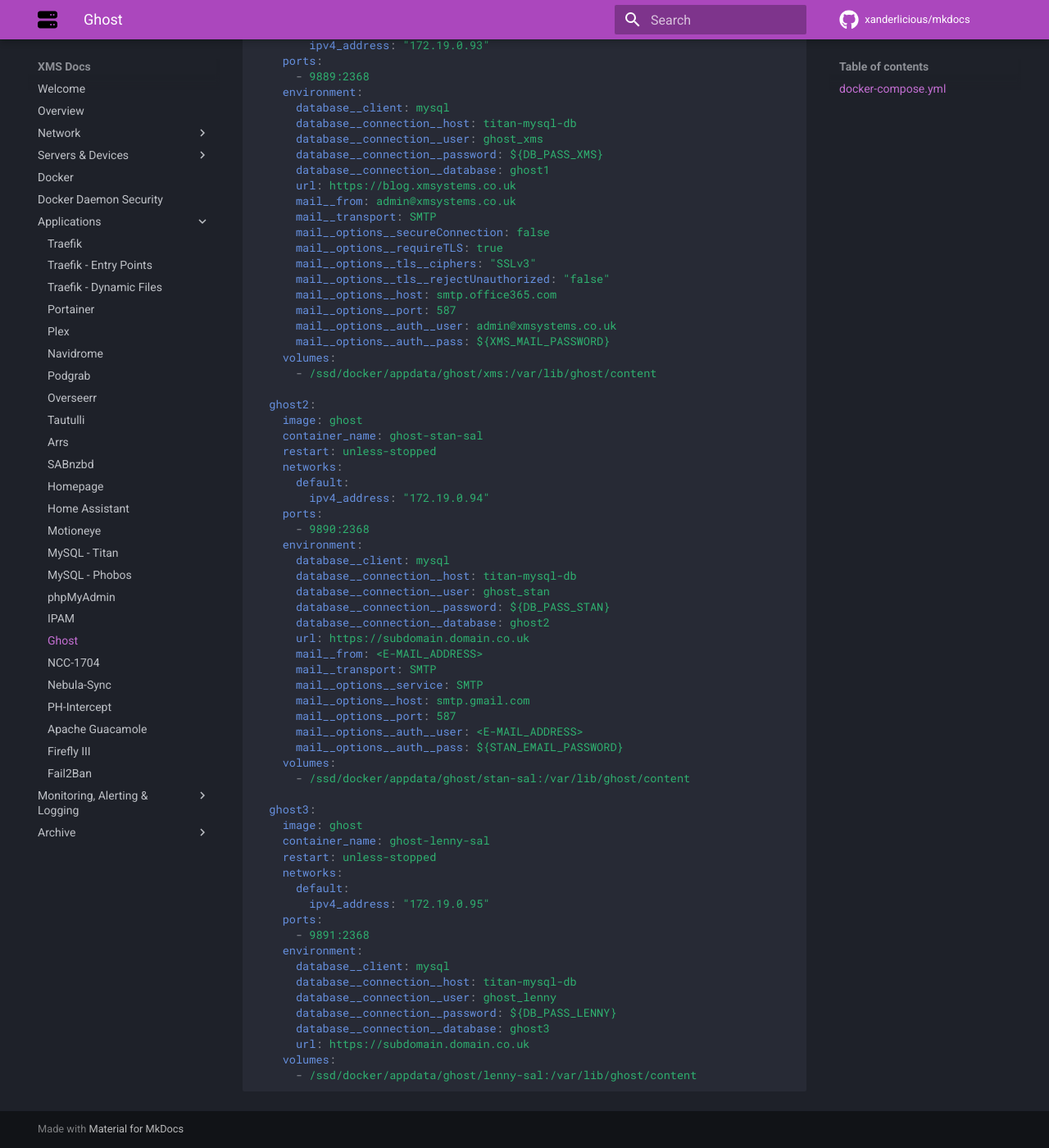
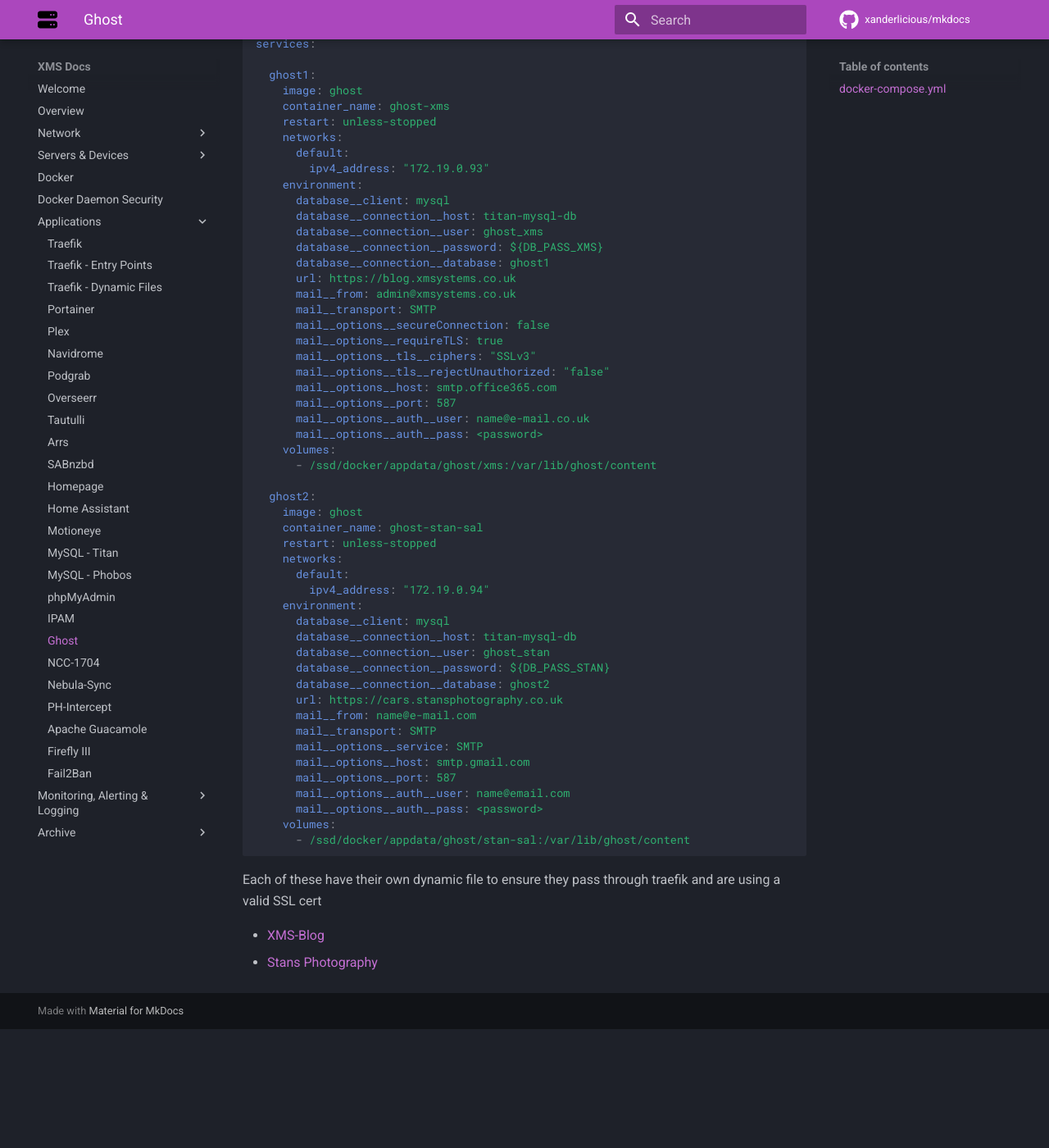
Before and after one commit to Xanderlicious/mkdocs, an MkDocs documentation site: the page built from docs/ghost.md, in a window 1280 px wide and 1400 px high, scrolled down 823 px. Shown: the whole window at 82% size. Built offline with MkDocs 1.6.1 and Material for MkDocs 9.7.7, drawn with Linux system fonts in a browser that asks for light colours; comment, search, counter and statistics services are not loaded; after the commit the page ends 2078 px from its top, so only the background shows below that; some of the changed text lies outside the part shown.

Commit message:
updated the ghost page

````diff
--- a/docs/ghost.md
+++ b/docs/ghost.md
@@ -24,8 +29,6 @@
     networks:
       default:
         ipv4_address: "172.19.0.93"
-    ports:
-      - 9889:2368
     environment:
       database__client: mysql
       database__connection__host: titan-mysql-db
@@ -41,8 +44,8 @@
       mail__options__tls__rejectUnauthorized: "false"
       mail__options__host: smtp.office365.com
       mail__options__port: 587
-      mail__options__auth__user: admin@xmsystems.co.uk
-      mail__options__auth__pass: ${XMS_MAIL_PASSWORD}
+      mail__options__auth__user: name@e-mail.co.uk
+      mail__options__auth__pass: <password>
     volumes:
       - /ssd/docker/appdata/ghost/xms:/var/lib/ghost/content
 
@@ -53,41 +56,25 @@
     networks:
       default:
         ipv4_address: "172.19.0.94"
-    ports:
-      - 9890:2368
     environment:
       database__client: mysql
       database__connection__host: titan-mysql-db
       database__connection__user: ghost_stan
       database__connection__password: ${DB_PASS_STAN}
       database__connection__database: ghost2
-      url: https://subdomain.domain.co.uk
-      mail__from: <E-MAIL_ADDRESS>
+      url: https://cars.stansphotography.co.uk
+      mail__from: name@e-mail.com
       mail__transport: SMTP
       mail__options__service: SMTP
       mail__options__host: smtp.gmail.com
       mail__options__port: 587
-      mail__options__auth__user: <E-MAIL_ADDRESS>
-      mail__options__auth__pass: ${STAN_EMAIL_PASSWORD}
+      mail__options__auth__user: name@email.com
+      mail__options__auth__pass: <password>
     volumes:
       - /ssd/docker/appdata/ghost/stan-sal:/var/lib/ghost/content
+```
 
-  ghost3:
-    image: ghost
-    container_name: ghost-lenny-sal
-    restart: unless-stopped
-    networks:
-      default:
-        ipv4_address: "172.19.0.95"
-    ports:
-      - 9891:2368
-    environment:
-      database__client: mysql
-      database__connection__host: titan-mysql-db
-      database__connection__user: ghost_lenny
-      database__connection__password: ${DB_PASS_LENNY}
-      database__connection__database: ghost3
-      url: https://subdomain.domain.co.uk
-    volumes:
-      - /ssd/docker/appdata/ghost/lenny-sal:/var/lib/ghost/content
-```
+Each of these have their own dynamic file to ensure they pass through traefik and are using a valid SSL cert
+
+- [XMS-Blog](https://docs.xmsystems.co.uk/dynamic/#xms-blog-titan)
+- [Stans Photography](https://docs.xmsystems.co.uk/dynamic/#stans-photography-titan)
````
Also changed, not shown: other parts of docs/ghost.md (+7 -2 lines).
